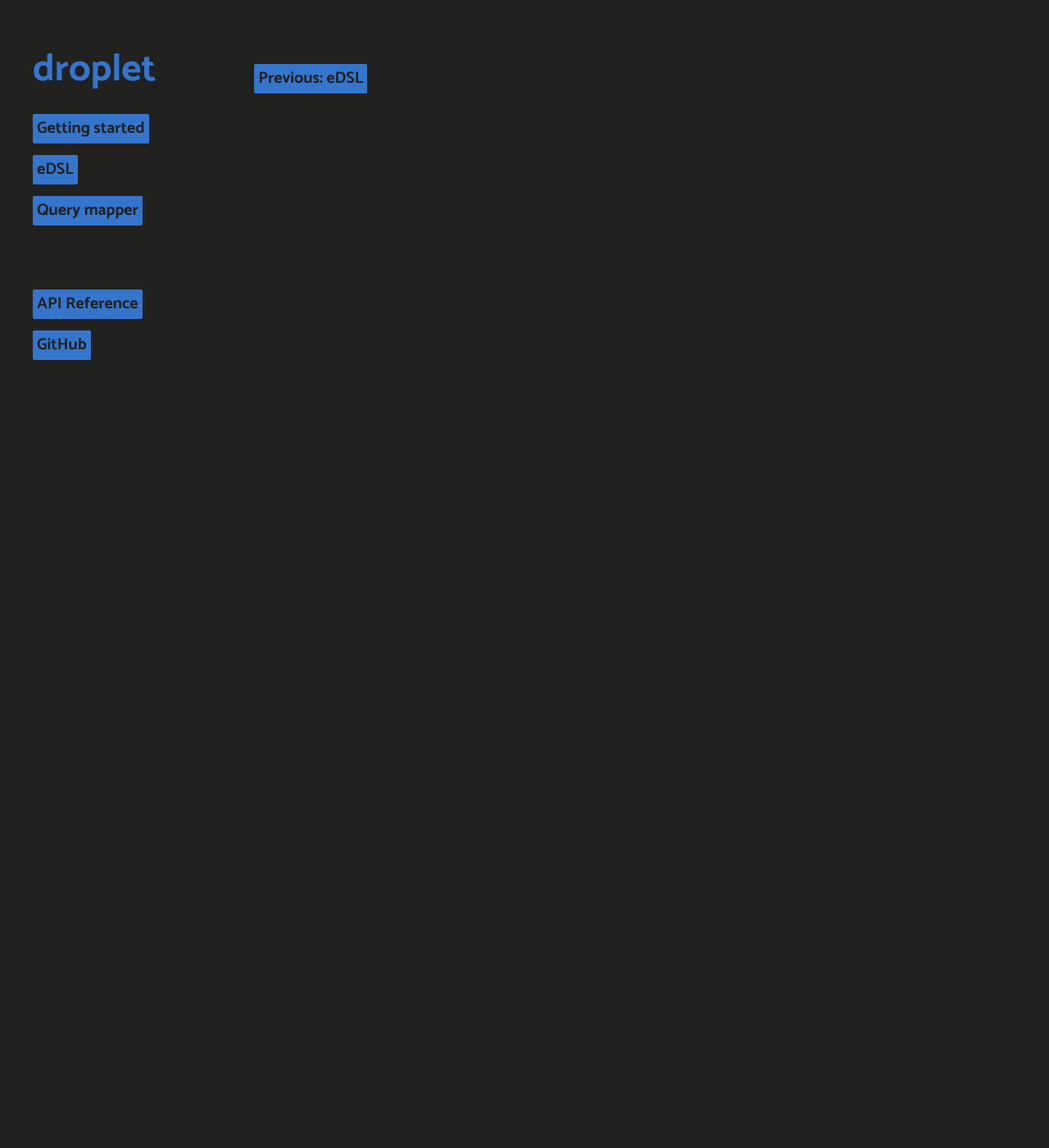
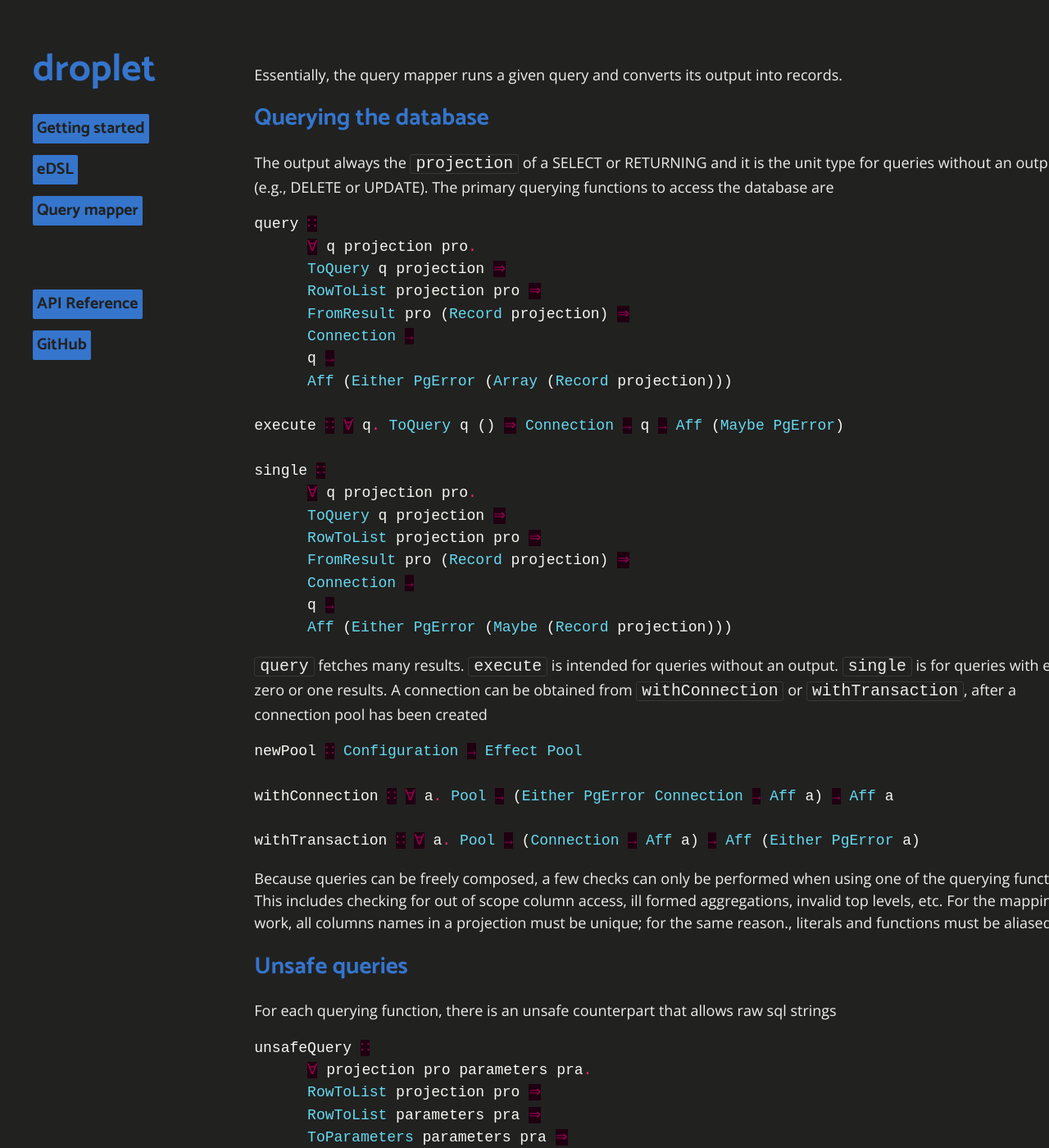
Before and after one commit to easafe/purescript-droplet, a Jekyll site: the page built from docs/mapper.md, in a window 1280 px wide and 1400 px high. Shown: the whole window at 82% size. Built offline with Jekyll 4.4.1, drawn with Linux system fonts in a browser that asks for light colours; some of the changed text lies outside the part shown.

Commit message:
Query mapping documentation

````diff
--- a/docs/mapper.md
+++ b/docs/mapper.md
@@ -3,7 +3,102 @@ layout: default
 title: Query mapper
 ---
 
+Essentially, the query mapper runs a given query and converts its output into records.
 
+## Querying the database
 
+The output always the `projection` of a SELECT or RETURNING and it is the unit type for queries without an output (e.g., DELETE or UPDATE). The primary querying functions to access the database are
+
+```haskell
+query ∷
+      ∀ q projection pro.
+      ToQuery q projection ⇒
+      RowToList projection pro ⇒
+      FromResult pro (Record projection) ⇒
+      Connection →
+      q →
+      Aff (Either PgError (Array (Record projection)))
+
+execute ∷ ∀ q. ToQuery q () ⇒ Connection → q → Aff (Maybe PgError)
+
+single ∷
+      ∀ q projection pro.
+      ToQuery q projection ⇒
+      RowToList projection pro ⇒
+      FromResult pro (Record projection) ⇒
+      Connection →
+      q →
+      Aff (Either PgError (Maybe (Record projection)))
+```
+
+`query` fetches many results. `execute` is intended for queries without an output. `single` is for queries with exactly zero or one results. A connection can be obtained from `withConnection` or `withTransaction`, after a connection pool has been created
+
+```haskell
+newPool ∷ Configuration → Effect Pool
+
+withConnection ∷ ∀ a. Pool → (Either PgError Connection → Aff a) → Aff a
+
+withTransaction ∷ ∀ a. Pool → (Connection → Aff a) → Aff (Either PgError a)
+```
+
+Because queries can be freely composed, a few checks can only be performed when using one of the querying functions. This includes checking for out of scope column access, ill formed aggregations, invalid top levels, etc. For the mapping to work, all columns names in a projection must be unique; for the same reason., literals and functions must be aliased.
+
+## Unsafe queries
+
+For each querying function, there is an unsafe counterpart that allows raw sql strings
+
+```haskell
+unsafeQuery ∷
+      ∀ projection pro parameters pra.
+      RowToList projection pro ⇒
+      RowToList parameters pra ⇒
+      ToParameters parameters pra ⇒
+      FromResult pro (Record projection) ⇒
+      Connection →
+      Maybe Plan →
+      String →
+      Record parameters →
+      Aff (Either PgError (Array (Record projection)))
+
+unsafeExecute ∷
+      ∀ parameters pra.
+      RowToList parameters pra ⇒
+      ToParameters parameters pra ⇒
+      Connection →
+      Maybe Plan →
+      String →
+      Record parameters →
+      Aff (Maybe PgError)
+
+unsafeSingle ∷
+      ∀ parameters pra projection pro.
+      RowToList parameters pra ⇒
+      ToParameters parameters pra ⇒
+      RowToList projection pro ⇒
+      FromResult pro (Record projection) ⇒
+      Connection →
+      Maybe Plan →
+      String →
+      Record parameters →
+      Aff (Either PgError (Maybe (Record projection)))
+```
+
+A type annotation will likely be required to determine the output records. The `Maybe Plan` parameter is for prepared statements. To use parameters in your query use the notation `@name` and include in the `Record parameters` argument, for example
+
+```haskell
+selectUnsafe :: Aff (Either PgError (Array {id :: Int}))
+selectUnsafe = withConnection pool $ \c -> do
+      ...
+      unsafeQuery connection Nothing "SELECT name FROM users WHERE id = @id" { id : 34 }
+
+selectUnsafe :: Aff (Maybe PgError)
+selectUnsafe = withConnection pool $ \c -> do
+      ...
+      unsafeExecute connection Nothing "INSERT INTO users (name) VALUEs (@name)" { name : "mary" }
+```
+
+## Type mapping
+
+Most common types (integers, strings, date/datetime, etc.) work out of the box. In case the default behavior isn't desirable, or you need to map columns to some custom type, the type classes `FromValue` and `ToValue` can be instantiated. `FromValue` translates SQL values to PureScript; `ToValue` parses PureScript values into `Foreign` used by Postgres. All parameters must also have `ToValue` instances.
 
 <a href="/edsl" class="direction previous">Previous: eDSL</a>
````
Also changed, not shown: 2 other files.
